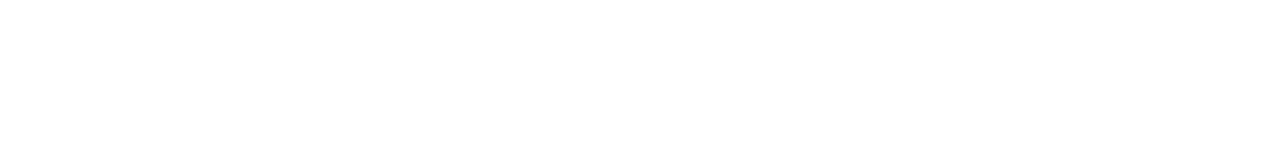
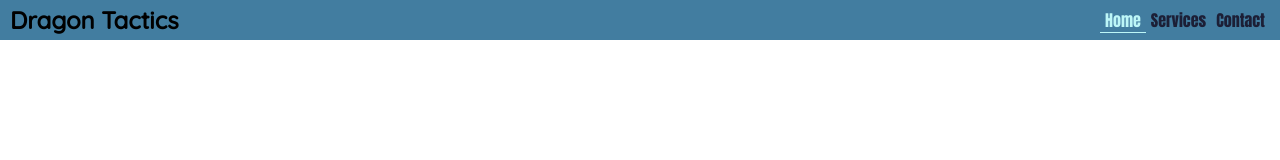
Before and after one commit to ArcLiz/pp1-dragon-tactics, a plain HTML site: page index.html in a window 1280 px wide. Drawn offline with Linux system fonts and the light colour scheme.

Commit message:
feat: Add sitewide navigation menu

```diff
--- a/assets/css/style.css
+++ b/assets/css/style.css
@@ -1,5 +1,5 @@
 /* Basics */
-@import url('https://fonts.googleapis.com/css2?family=Philosopher:ital@1&family=Quicksand:wght@500&family=Source+Sans+Pro:wght@300&display=swap');
+@import url('https://fonts.googleapis.com/css2?family=Philosopher:ital@1&family=Quicksand:wght@500&family=Source+Sans+Pro:wght@300&family=Anton&family=Righteous&display=swap');
 
 html {
     box-sizing: border-box;
@@ -10,3 +10,66 @@ html {
     padding: 0;
     font-family: 'Source Sans Pro', sans-serif;
 }
+
+a {
+    text-decoration: none;
+}
+
+/* General --------------------------- */
+
+h1, h2, h3 {
+    font-family: 'Quicksand', sans-serif;
+}
+
+/* Navbar ---------------------------- */
+
+nav {
+    background-color: #427DA0;
+    padding: 5px 10px;
+}
+
+.navbar {
+    display: flex;
+    justify-content: space-between;
+    align-items: center;
+}
+
+.site-menu {
+    display: flex;
+    align-items: center;
+    list-style: none;
+}
+
+.menu-item {
+    text-align: center;
+}
+
+.menu-item a {
+    display: inline-block;
+    text-decoration: none;
+    padding: 0 5px;
+    color: #1C1F36;
+    font-family: 'Anton', sans-serif;
+}
+.menu-item:hover {
+    border-bottom: 1px solid #BDF6F7;
+    vertical-align: top;
+}
+.menu-item:hover a {
+    color: #BDF6F7;
+}
+
+.active {
+    color: #BDF6F7;
+    border-bottom: 1px solid #BDF6F7;
+    vertical-align: top;
+}
+#menu-home {
+    color: #BDF6F7;
+}
+#menu-services {
+    color: #BDF6F7;
+}
+#menu-contact {
+    color: #BDF6F7;
+}
--- a/index.html
+++ b/index.html
@@ -10,6 +10,16 @@
     <link rel="stylesheet" href="/assets/css/style.css">
 </head>
 <body>
-
+    <header>
+        <!-- Navigation and Menu -->
+        <nav class="navbar">
+            <h1>Dragon Tactics</h1>
+            <ul class="site-menu">
+                <li class="menu-item"><a href="index.html" class="active" id="menu-home">Home</a></li>
+                <li class="menu-item"><a href="services.html">Services</a></li>
+                <li class="menu-item"><a href="contact.html">Contact</a></li>
+            </ul>
+        </nav>
+    </header>
 </body>
 </html>
```
Also changed, not shown: contact.html (+11 -1 lines), services.html (+11 -1 lines), assets/media/site-logo.png (added).
